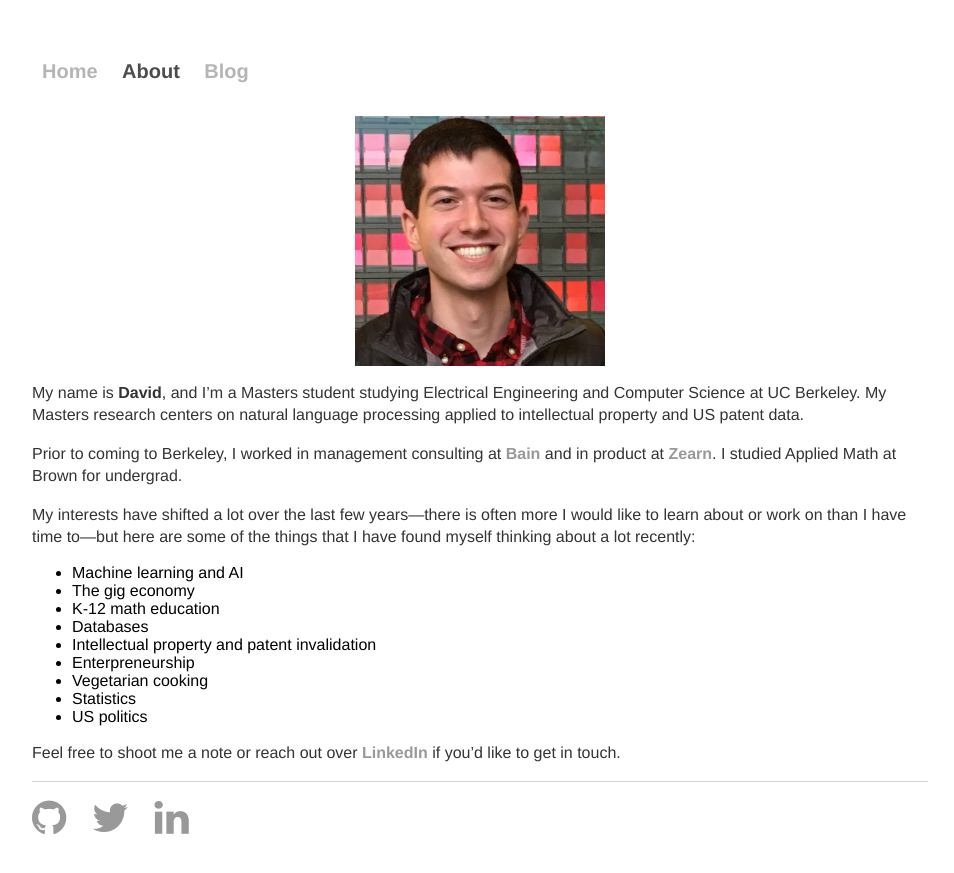
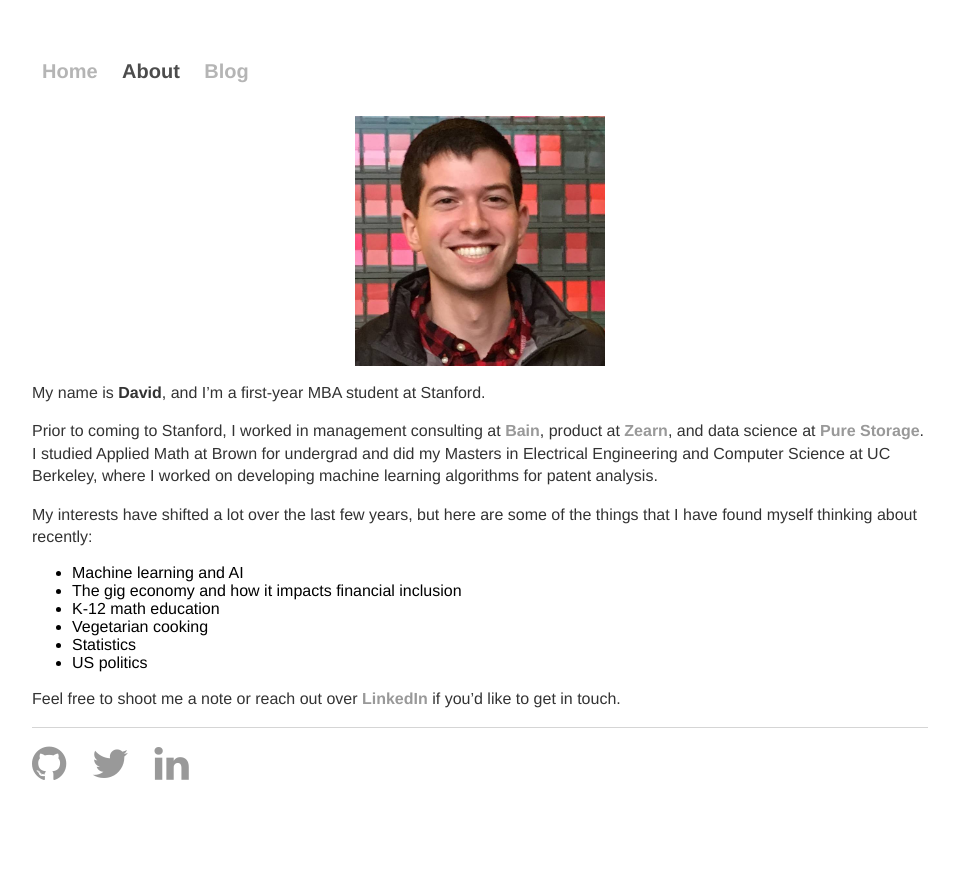
Before and after one commit to davidjwiner/davidjwiner.github.io, a Jekyll site: the page built from about.md, in a window 1280 px wide. Shown: the top 873 px of the page, without its empty margins (160-1114 px from the left). Built offline with Jekyll 4.4.1, drawn with Linux system fonts in a browser that asks for light colours; nearby versions of some CDN libraries.

Commit message:
Update bio

```diff
--- a/about.md
+++ b/about.md
@@ -6,18 +6,15 @@ permalink: /about
 
 ![Me](/assets/David.jpg)
 
-My name is **David**, and I'm a Masters student studying Electrical Engineering and Computer Science at UC Berkeley. My Masters research centers on natural language processing applied to intellectual property and US patent data.
+My name is **David**, and I'm a first-year MBA student at Stanford.
 
-Prior to coming to Berkeley, I worked in management consulting at [**Bain**](http://bain.com/) and in product at [**Zearn**](https://www.zearn.org/). I studied Applied Math at Brown for undergrad.
+Prior to coming to Stanford, I worked in management consulting at [**Bain**](http://bain.com/), product at [**Zearn**](https://www.zearn.org/), and data science at [**Pure Storage**](http://www.purestorage.com/). I studied Applied Math at Brown for undergrad and did my Masters in Electrical Engineering and Computer Science at UC Berkeley, where I worked on developing machine learning algorithms for patent analysis.
 
-My interests have shifted a lot over the last few years---there is often more I would like to learn about or work on than I have time to---but here are some of the things that I have found myself thinking about a lot recently:
+My interests have shifted a lot over the last few years, but here are some of the things that I have found myself thinking about recently:
 
 - Machine learning and AI
-- The gig economy
+- The gig economy and how it impacts financial inclusion
 - K-12 math education
-- Databases
-- Intellectual property and patent invalidation
-- Enterpreneurship
 - Vegetarian cooking
 - Statistics
 - US politics
--- a/css/main.scss
+++ b/css/main.scss
@@ -64,7 +64,7 @@ a {
 }
 a:hover {
     text-decoration: none;
-    color: rgba(0, 0, 0, 0.7);
+    color: #8c1515;
 }
 h1 {
     font-size: $h1-font-size;
```
Also changed, not shown: 1 other file.
